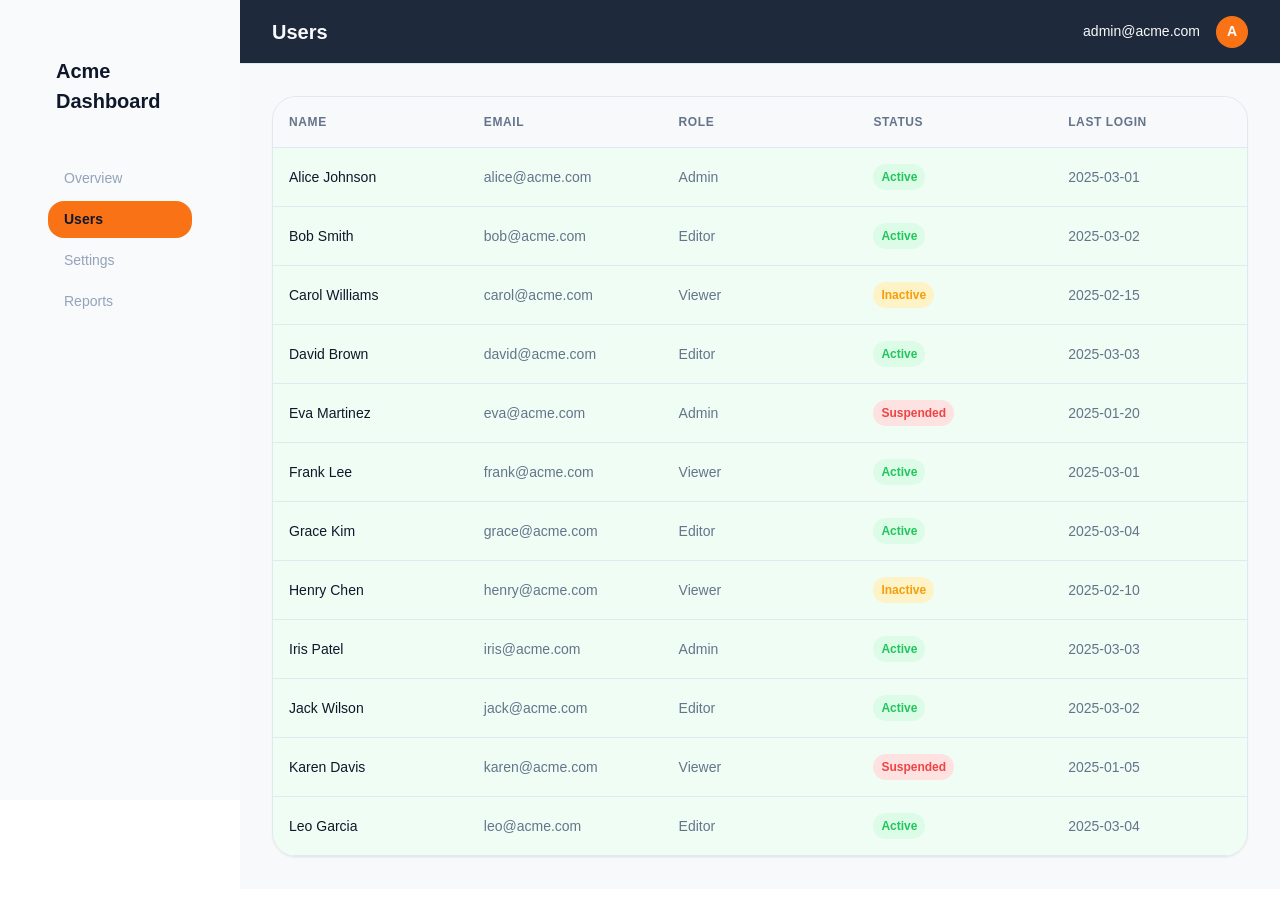
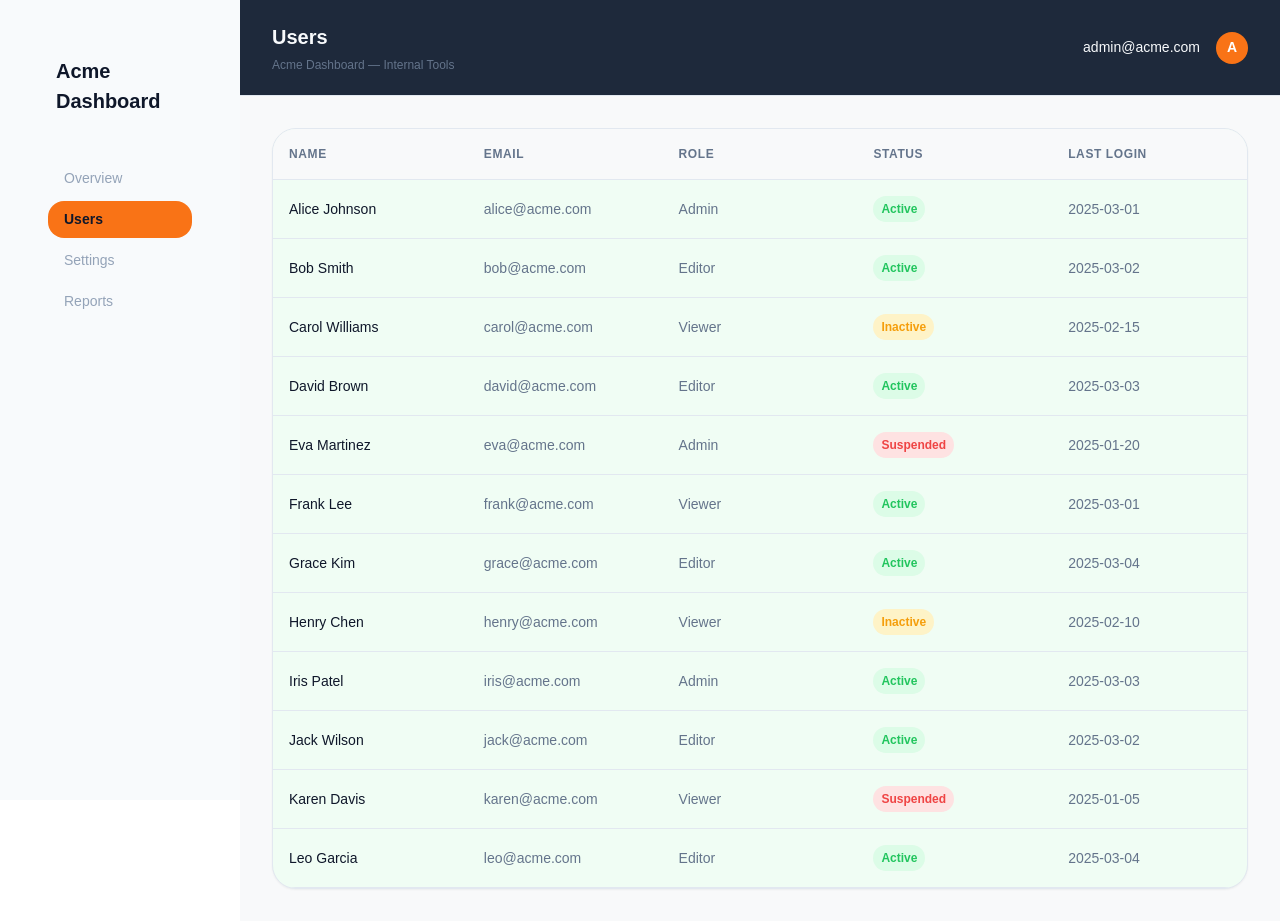
Before and after one commit to dmcphillips13/triaige-sample-app, a Next.js app: page /users in a window 1280 px wide. Before the commit the page ends 889 px from the top, so only its background shows below. Built offline with nearby package versions, Linux system fonts and the light colour scheme.

Commit message:
Add subtitle to page header

```diff
--- a/src/components/header.tsx
+++ b/src/components/header.tsx
@@ -3,7 +3,7 @@ export default function Header({ title }: { title: string }) {
     <header
       data-testid="header"
       style={{
-        height: "var(--header-height)",
+        height: "96px",
         backgroundColor: "var(--color-bg-header)",
         borderBottom: "1px solid var(--color-border)",
         display: "flex",
@@ -12,6 +12,7 @@ export default function Header({ title }: { title: string }) {
         padding: "0 var(--spacing-xl)",
       }}
     >
+      <div>
         <h1
           style={{
             fontSize: "var(--font-size-xl)",
@@ -22,6 +23,16 @@ export default function Header({ title }: { title: string }) {
         >
           {title}
         </h1>
+        <p
+          style={{
+            fontSize: "var(--font-size-xs)",
+            color: "var(--color-text-secondary)",
+            margin: "4px 0 0 0",
+          }}
+        >
+          Acme Dashboard — Internal Tools
+        </p>
+      </div>
       <div style={{ display: "flex", alignItems: "center", gap: "var(--spacing-md)" }}>
         <span
           style={{
```
Lines whose indentation alone changed are shown as unchanged.
